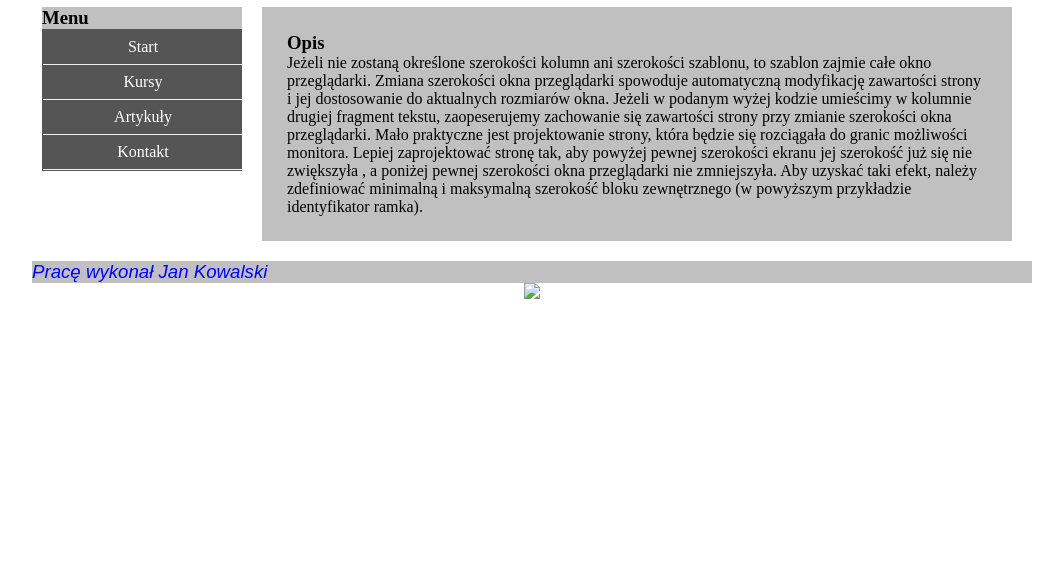
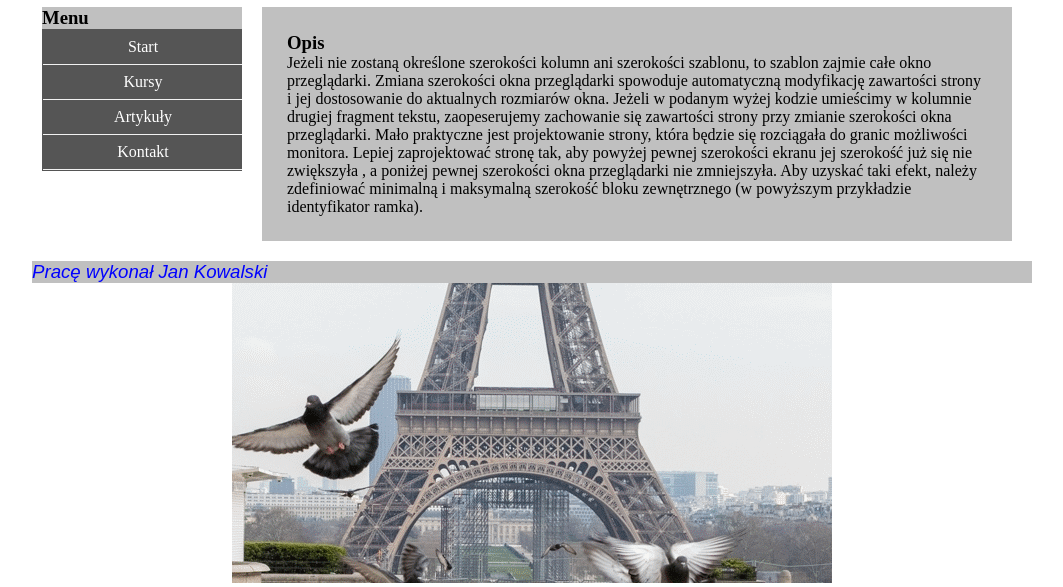
Before and after one commit to bombataj/bombataj.github.io, a plain HTML site: page info.html in a window 1280 px wide. Shown: the part 238-825 px from the top of the page, without its empty margins (108-1171 px from the left). Before the commit the page ends 800 px from the top, so only its background shows below. Drawn offline with Linux system fonts and the light colour scheme.

Commit message:
Update info.html

```diff
--- a/info.html
+++ b/info.html
@@ -111,7 +111,7 @@
         maksymalną szerokość bloku zewnętrznego (w powyższym przykładzie identyfikator ramka).
              </section>
              <footer id="stopka">Pracę wykonał Jan Kowalski</footer>
-         <center> <img src="ścieżka_do_obrazka_z_rozszerzeniem" /></center>
+         <center> <img src="gif.gif" /></center>
         </div>
   </body>
 </html>
```
